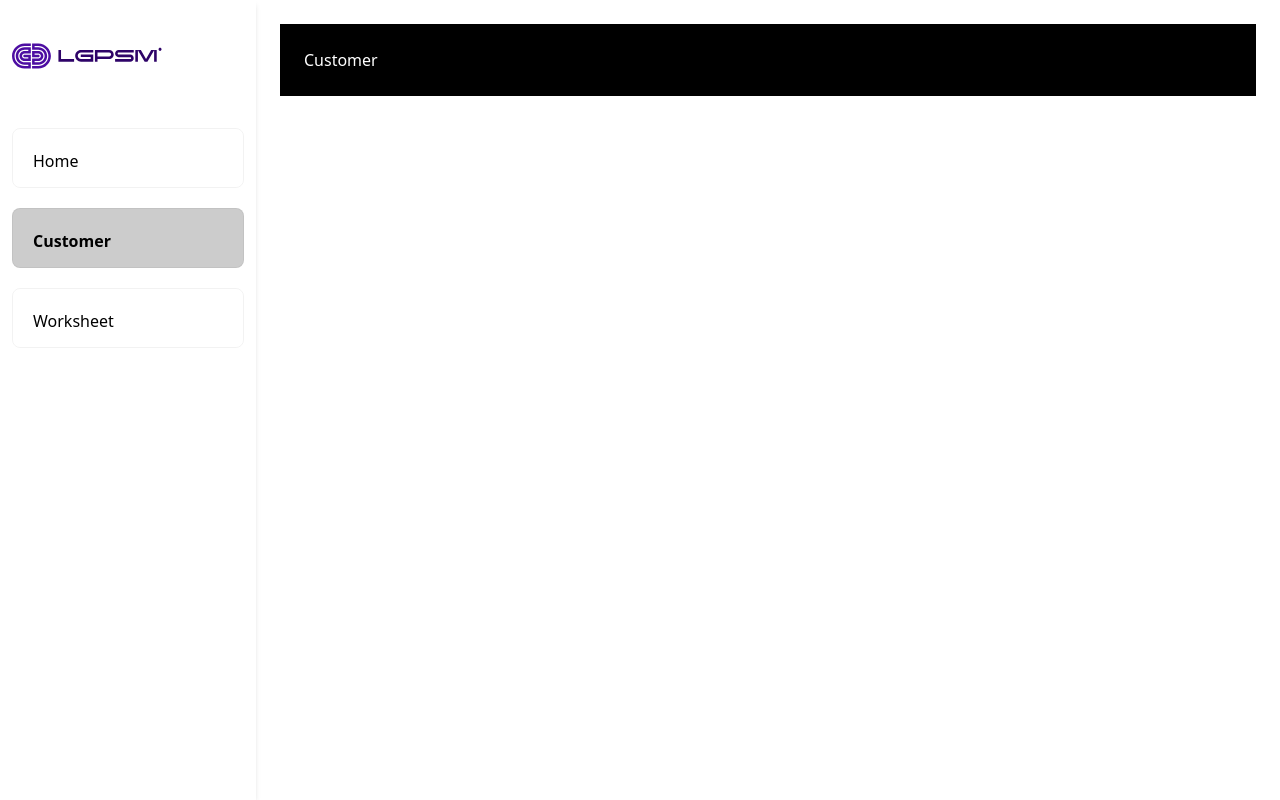
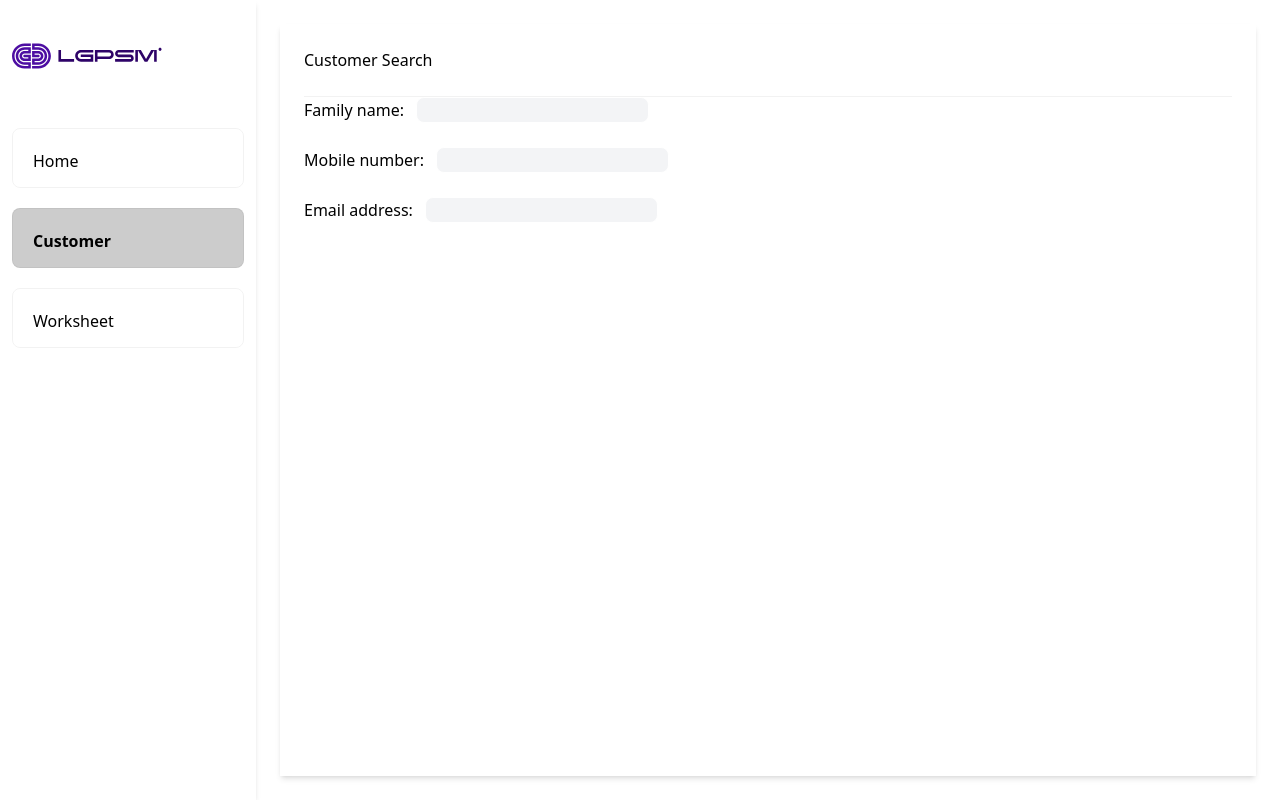
Before and after one commit to Miho19/lewiss-client, a React (Vite) app: page /customer in a window 1280 px wide. Built offline with nearby package versions, Linux system fonts and the light colour scheme.

Commit message:
moved form into its own component to seperate out concerns

```diff
--- /dev/null
+++ b/src/components/customer/CustomeSearchForm.tsx
@@ -0,0 +1,63 @@
+import { useState, type ChangeEvent } from 'react';
+
+type CustomerSearchFormData = {
+  familyName: string;
+  mobileNumber: string;
+  emailAddress: string;
+};
+
+const initialCustomerSearchFormData: CustomerSearchFormData = {
+  familyName: '',
+  mobileNumber: '',
+  emailAddress: '',
+};
+
+type Props = {};
+
+function CustomerSearchForm(props: Props) {
+  const [customerSearchData, setCustomerSearchData] = useState(initialCustomerSearchFormData);
+
+  function handleInputOnChange(event: ChangeEvent<HTMLInputElement>) {
+    const { name, value } = event.target;
+    setCustomerSearchData((prev) => ({ ...prev, [name]: value }));
+  }
+
+  return (
+    <div className="w-full flex flex-col">
+      <h2 className="border-b border-black/5 py-6">Customer Search</h2>
+      <form className="flex flex-col space-y-6">
+        <label className="">
+          Family name:
+          <input
+            className="bg-gray-100 border border-white rounded-lg ml-3"
+            name="familyName"
+            onChange={handleInputOnChange}
+            value={customerSearchData.familyName}
+          />
+        </label>
+        <label>
+          Mobile number:
+          <input
+            className="bg-gray-100 border border-white rounded-lg ml-3"
+            name="mobileNumber"
+            onChange={handleInputOnChange}
+            value={customerSearchData.mobileNumber}
+          />
+        </label>
+
+        <label>
+          Email address:
+          <input
+            className="bg-gray-100 border border-white rounded-lg ml-3"
+            type="email"
+            name="emailAddress"
+            onChange={handleInputOnChange}
+            value={customerSearchData.emailAddress}
+          />
+        </label>
+      </form>
+    </div>
+  );
+}
+
+export default CustomerSearchForm;
--- /dev/null
+++ b/src/components/customer/CustomerSearch.tsx
@@ -0,0 +1,11 @@
+import CustomerSearchForm from './CustomeSearchForm';
+
+function CustomerSearch() {
+  return (
+    <div className="w-full h-full flex flex-col space-y-6 shadow-md px-6">
+      <CustomerSearchForm />
+    </div>
+  );
+}
+
+export default CustomerSearch;
--- a/src/pages/CustomerPage.tsx
+++ b/src/pages/CustomerPage.tsx
@@ -1,5 +1,11 @@
+import CustomerSearch from '../components/customer/CustomerSearch';
+
 function CustomerPage() {
-  return <main className="flex-1 p-6 bg-black text-white">Customer</main>;
+  return (
+    <div className="w-full h-full flex flex-col items-center">
+      <CustomerSearch />
+    </div>
+  );
 }
 
 export default CustomerPage;
--- a/src/pages/HomePage.tsx
+++ b/src/pages/HomePage.tsx
@@ -1,5 +1,5 @@
 function HomePage() {
-  return <main className="w-full flex">Home</main>;
+  return <div className="w-full flex">Home</div>;
 }
 
 export default HomePage;
--- a/src/pages/WorksheetPage.tsx
+++ b/src/pages/WorksheetPage.tsx
@@ -1,5 +1,5 @@
 function WorksheetPage() {
-  return <main className="flex-1 p-6 bg-black text-white">Worksheet</main>;
+  return <div className="flex-1 p-6 bg-black text-white">Worksheet</div>;
 }
 
 export default WorksheetPage;
```
